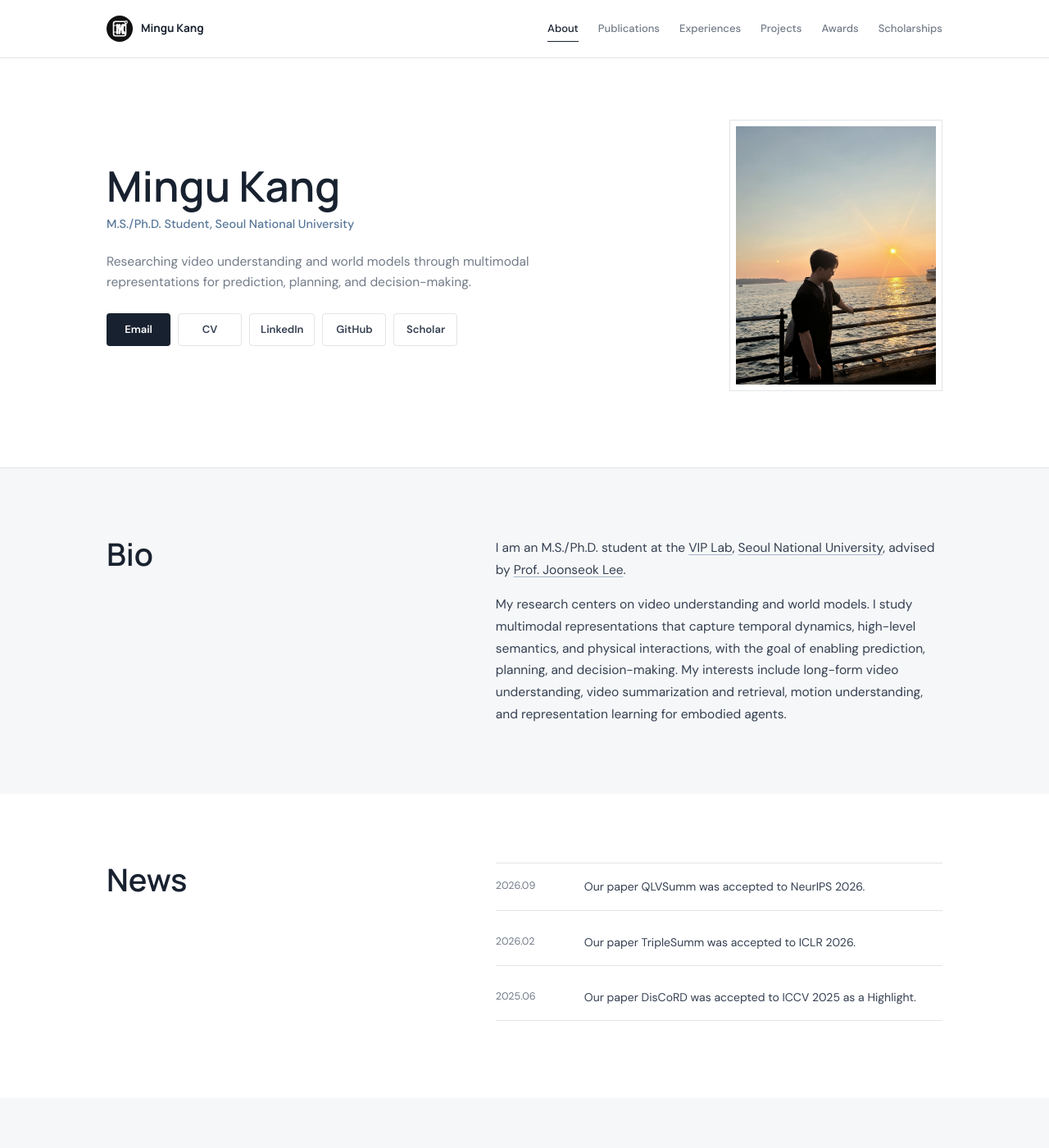
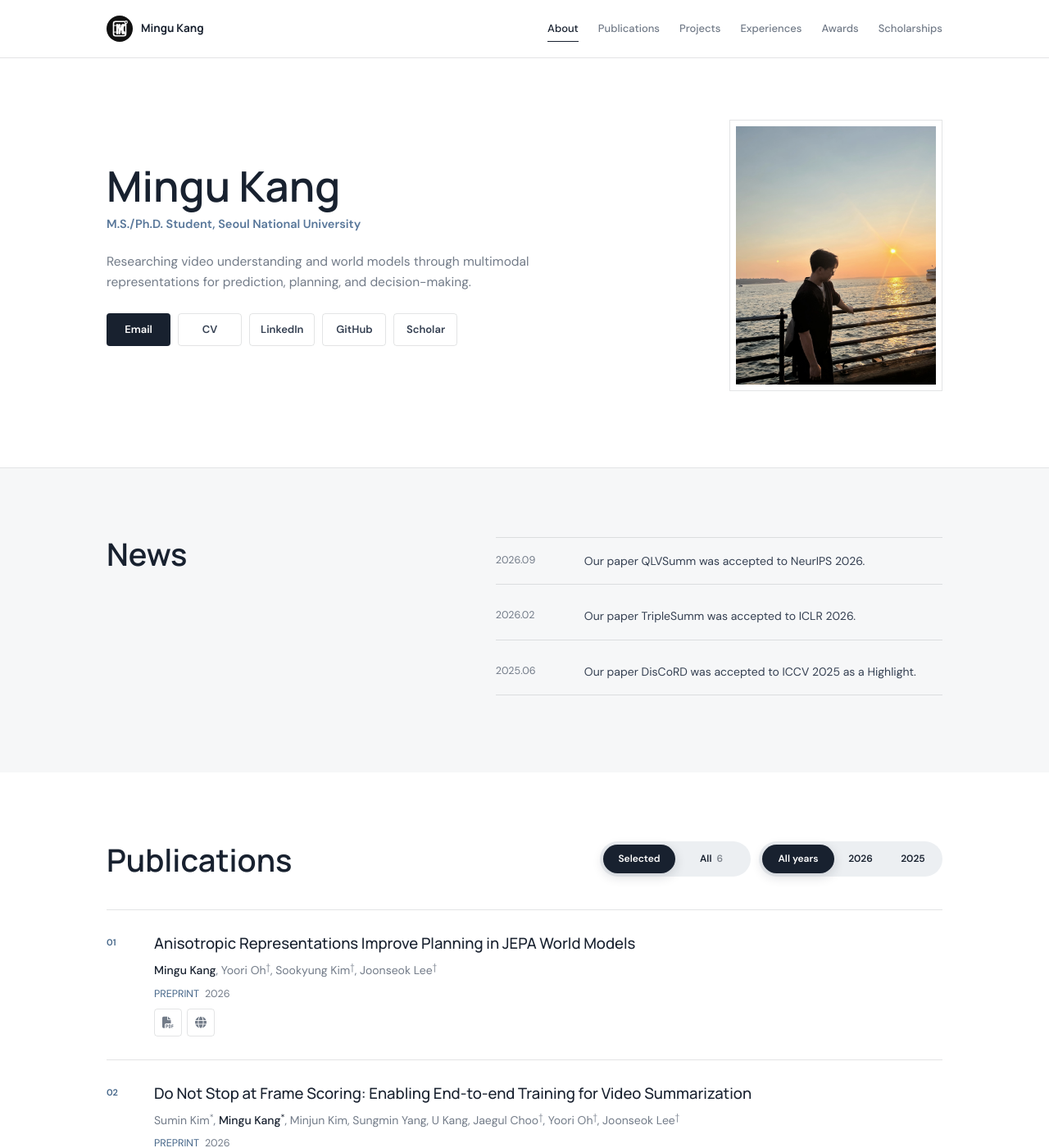
Before and after one commit to rkdrn79/rkdrn79.github.io, a Jekyll site: the page built from index.html, in a window 1280 px wide and 1400 px high. Shown: the whole window at 82% size. Built offline with Jekyll 4.4.1, drawn with Linux system fonts in a browser that asks for light colours; some of the changed text lies outside the part shown.

Commit message:
Reorder sections and add publication year filter

```diff
--- a/_data/profile.yaml
+++ b/_data/profile.yaml
@@ -1,5 +1 @@
 show_research_topics: false
-
-bio:
-  - "I am an M.S./Ph.D. student at the <a href=\"https://viplab.snu.ac.kr/viplab/index.html\">VIP Lab</a>, <a href=\"https://www.snu.ac.kr/\">Seoul National University</a>, advised by <a href=\"http://www.joonseok.net/home.html\">Prof. Joonseok Lee</a>."
-  - "My research centers on video understanding and world models. I study multimodal representations that capture temporal dynamics, high-level semantics, and physical interactions, with the goal of enabling prediction, planning, and decision-making. My interests include long-form video understanding, video summarization and retrieval, motion understanding, and representation learning for embodied agents."
--- a/_layouts/default.html
+++ b/_layouts/default.html
@@ -49,8 +49,8 @@
       <div class="navbar-list" id="nav-links">
         <a class="navbar-link" href="#top">About</a>
         <a class="navbar-link" href="#publications">Publications</a>
+        <a class="navbar-link" href="#projects">Projects</a>
         <a class="navbar-link" href="#experience">Experiences</a>
-        <a class="navbar-link" href="#projects">Projects</a>
         <a class="navbar-link" href="#awards">Awards</a>
         <a class="navbar-link" href="#scholarships">Scholarships</a>
       </div>
--- a/index.html
+++ b/index.html
@@ -2,19 +2,6 @@
 layout: default
 title: Home
 ---
-
-<section class="docs-section intro-section" id="bio">
-  <div class="site-shell two-column">
-    <header class="section-heading reveal">
-      <h2>Bio</h2>
-    </header>
-    <div class="section-content bio-copy reveal">
-      {% for paragraph in site.data.profile.bio %}
-        <p>{{ paragraph }}</p>
-      {% endfor %}
-    </div>
-  </div>
-</section>
 
 <section class="docs-section news-section" id="news">
   <div class="site-shell two-column">
@@ -38,9 +25,18 @@
   <div class="site-shell">
     <header class="section-top reveal">
       <h2>Publications</h2>
-      <div class="filter-tabs" id="view-toggle" role="group" aria-label="Publication set">
-        <button class="pill active" type="button" data-ref="#papers-selected" aria-pressed="true">Selected</button>
-        <button class="pill" type="button" data-ref="#papers-all" aria-pressed="false">All <span>{{ site.data.publications.papers | size }}</span></button>
+      <div class="publication-controls">
+        <div class="filter-tabs" id="view-toggle" role="group" aria-label="Publication set">
+          <button class="pill active" type="button" data-ref="#papers-selected" aria-pressed="true">Selected</button>
+          <button class="pill" type="button" data-ref="#papers-all" aria-pressed="false">All <span>{{ site.data.publications.papers | size }}</span></button>
+        </div>
+        {% assign publication_years = site.data.publications.papers | map: "year" | uniq | sort | reverse %}
+        <div class="filter-tabs year-filter" id="year-filter" role="group" aria-label="Publication year">
+          <button class="pill active" type="button" data-year="all" aria-pressed="true">All years</button>
+          {% for year in publication_years %}
+            <button class="pill" type="button" data-year="{{ year }}" aria-pressed="false">{{ year }}</button>
+          {% endfor %}
+        </div>
       </div>
     </header>
 
@@ -108,6 +104,25 @@
   </div>
 </section>
 
+<section class="docs-section" id="projects">
+  <div class="site-shell">
+    <header class="section-top reveal"><h2>Projects</h2></header>
+    <div class="collection-list reveal">
+      {% for project in site.data.projects.projects %}
+        <article class="collection-item">
+          <div class="collection-date">{{ project.time }}</div>
+          <div class="collection-body">
+            <h3>{{ project.title }}</h3>
+            <p>{{ project.program }}</p>
+            <p class="collection-desc">{{ project.description }}</p>
+          </div>
+          <span class="collection-badge">Research</span>
+        </article>
+      {% endfor %}
+    </div>
+  </div>
+</section>
+
 <section class="docs-section" id="experience">
   <div class="site-shell">
     <header class="section-top reveal"><h2>Research Experiences</h2></header>
@@ -132,25 +147,6 @@
               {% if exp.supervisor %}<span aria-hidden="true"> &middot; </span>{{ exp.supervisor }}{% endif %}
             </p>
           </div>
-        </article>
-      {% endfor %}
-    </div>
-  </div>
-</section>
-
-<section class="docs-section" id="projects">
-  <div class="site-shell">
-    <header class="section-top reveal"><h2>Projects</h2></header>
-    <div class="collection-list reveal">
-      {% for project in site.data.projects.projects %}
-        <article class="collection-item">
-          <div class="collection-date">{{ project.time }}</div>
-          <div class="collection-body">
-            <h3>{{ project.title }}</h3>
-            <p>{{ project.program }}</p>
-            <p class="collection-desc">{{ project.description }}</p>
-          </div>
-          <span class="collection-badge">Research</span>
         </article>
       {% endfor %}
     </div>
```
Also changed, not shown: libs/custom/my_css.css, libs/custom/my_js.js.
